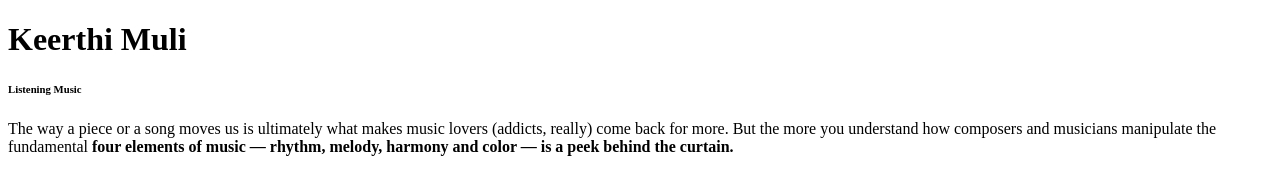
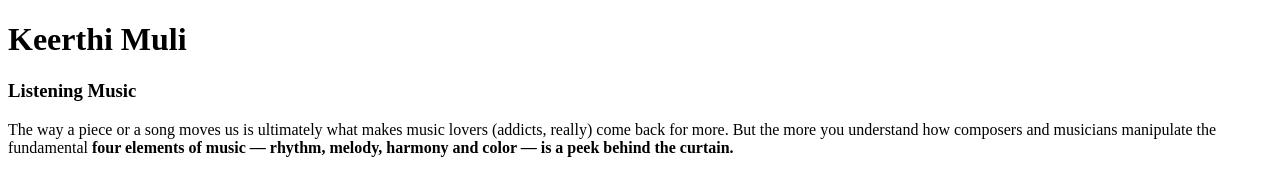
Before and after one commit to 44-563-Web-Apps-S21/webapps-s21-assignment-3-KeerthiMuli, a plain HTML site: page index.html in a window 1280 px wide. Drawn offline with Linux system fonts and the light colour scheme.

```diff
--- a/index.html
+++ b/index.html
@@ -5,7 +5,7 @@
 </head>
 <body>
     <h1>Keerthi Muli</h1>
-    <h6>Listening Music</h6>
+    <h3>Listening Music</h3>
 <p>
     The way a piece or a song moves us is ultimately what makes music lovers (addicts, really)
     come back for more. But the more you understand how composers and musicians manipulate the
```
